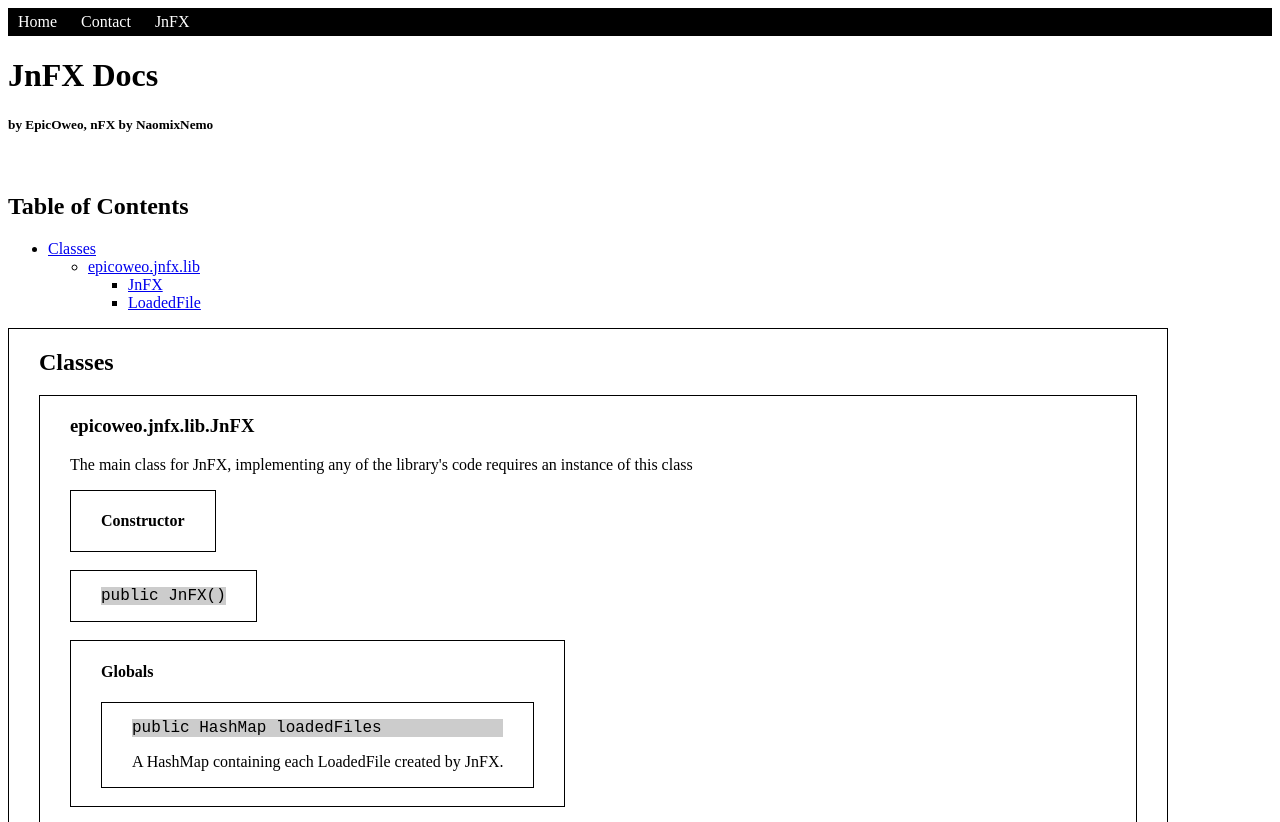
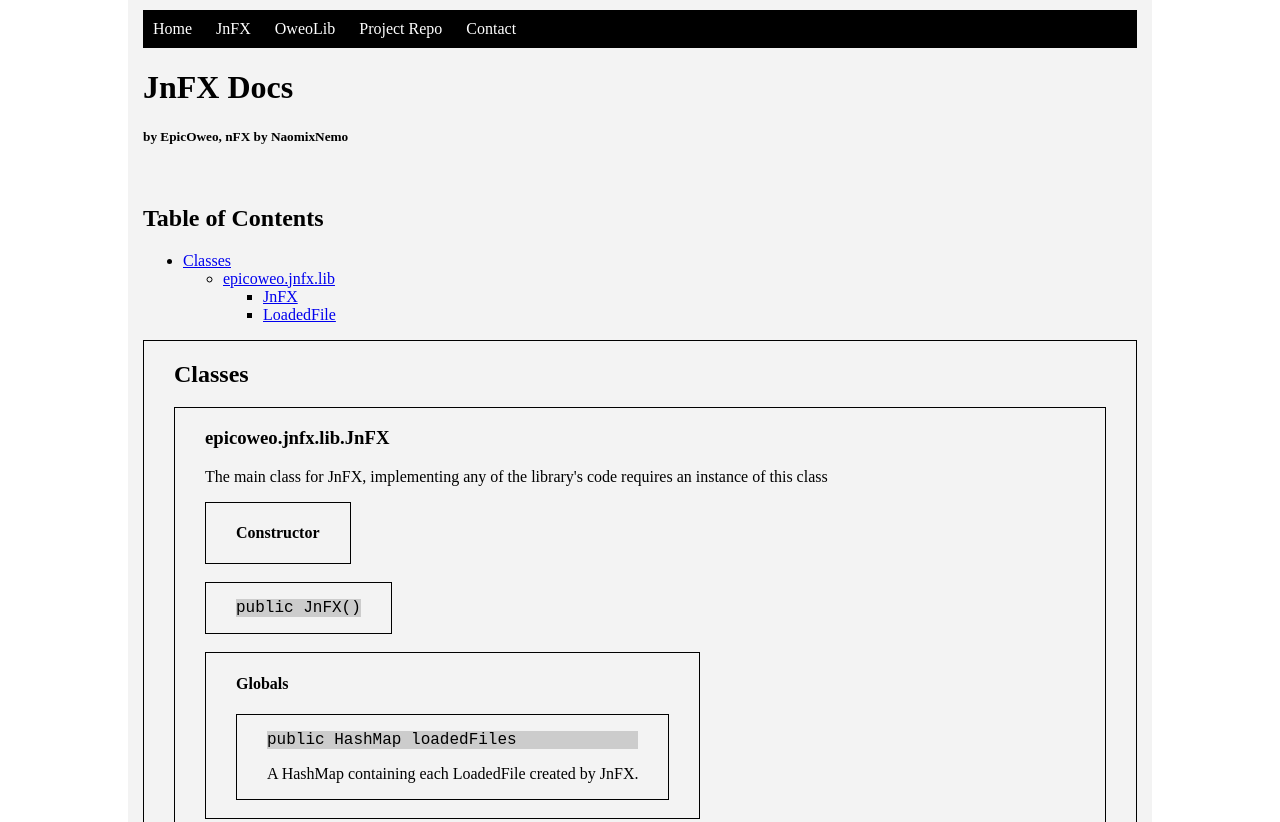
Before and after one commit to EpicOweo/bradentheoreo.github.io, a plain HTML site: page webpages/jnfxdocs.html in a window 1280 px wide. Shown: the top 822 px of the page. Drawn offline with Linux system fonts and the light colour scheme.

Commit message:
web edits

```diff
--- a/style.css
+++ b/style.css
@@ -1,10 +1,24 @@
+.wrapper {
+    background-color: #f3f3f3;
+    min-height: 100%;
+    padding: 10px 15px 5px 15px;
+}
+body, html{
+    height: 100%;
+    margin: 0px 5vw 0px 5vw;
+}
 .menubar {
     background-color: black;
-    padding-top: 5px;
-    padding-bottom: 5px;
+    padding-top: 10px;
+    padding-bottom: 10px;
 }
 .toplinks {
     color: white;
     text-decoration: none;
     padding: 10px;
 }
+.toplinks:hover {
+    color: black;
+    background-color: #f9f9f9;
+    border: solid black 2px;
+}
--- a/webpages/jnfxdocs.html
+++ b/webpages/jnfxdocs.html
@@ -8,11 +8,13 @@
     </head>
     <body>
         <div class="wrapper">
-		<div class="menubar">
-			<a class="toplinks" href="./../index.html">Home</a>
-			<a class="toplinks" href="./contact.html">Contact</a>
-			<a class="toplinks" href="./jnfxdocs.html">JnFX</a>
-		</div>
+          <div class="menubar">
+            <a class="toplinks" href="./../index.html">Home</a>
+            <a class="toplinks" href="./jnfxdocs.html">JnFX</a>
+            <a class="toplinks" href="./oweolibdocs.html">OweoLib</a>
+            <a class="toplinks" href="./projectrepo.html">Project Repo</a>
+            <a class="toplinks" href="./contact.html">Contact</a>
+          </div>
             <h1>JnFX Docs</h1>
             <h5>by EpicOweo, nFX by NaomixNemo</h5>
             <br>
```
Also changed, not shown: index.html (+8 -3 lines), webpages/oweolibdocs.html (added, +19 -0 lines), webpages/projectrepo.html (added, +19 -0 lines).
